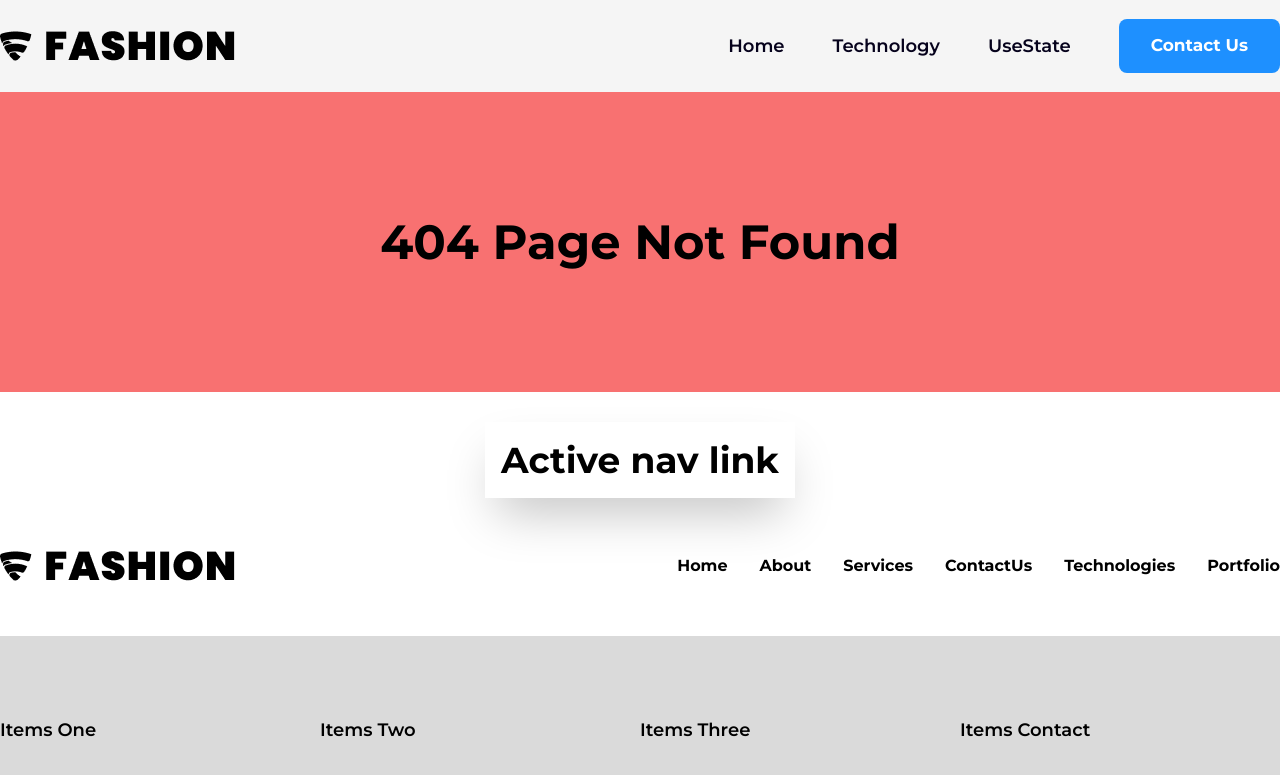
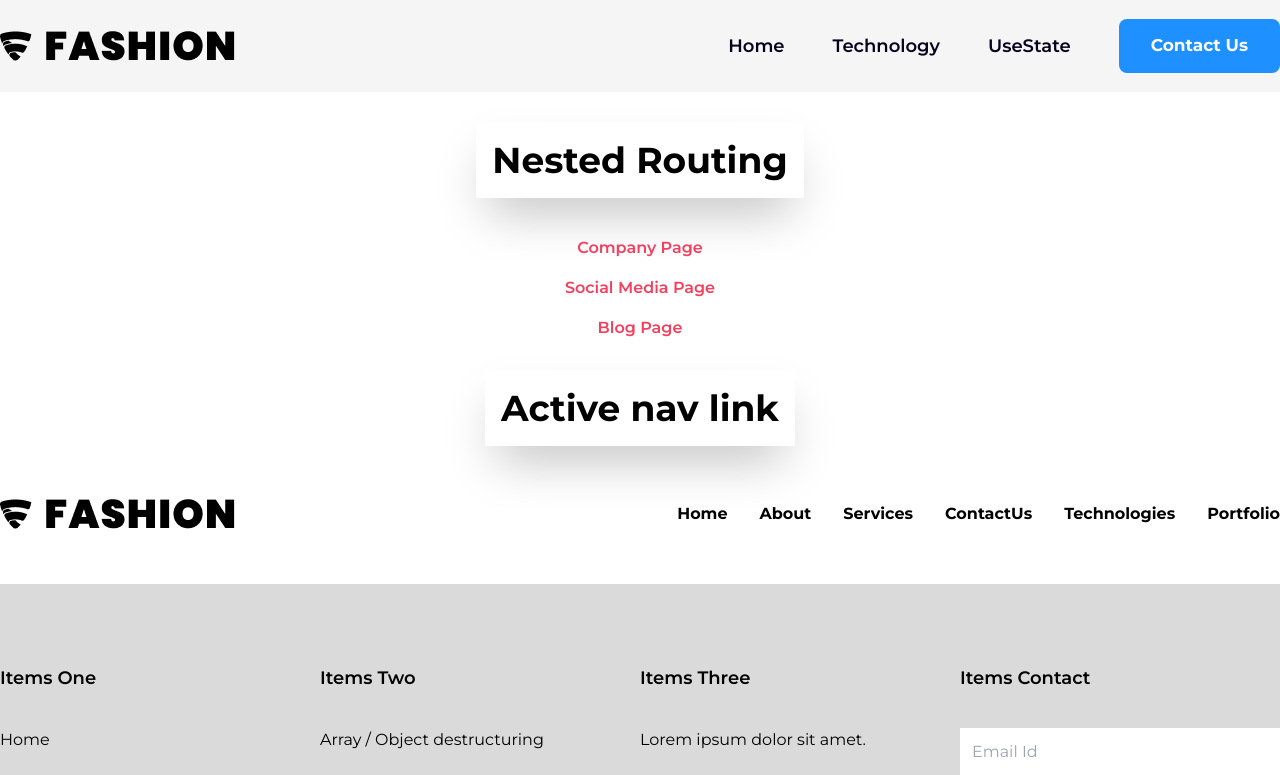
Before and after one commit to ankursrv/react-practice, a React (Create React App) app: page /nestedrouting in a window 1280 px wide. Shown: the top 775 px of the page. Built offline with nearby package versions, Linux system fonts and the light colour scheme; the HTML template or start-up script is replaced by a standard one.

Commit message:
Nested Routing

```diff
--- a/src/App.js
+++ b/src/App.js
@@ -12,6 +12,10 @@ import ModalPage from './pages/ModalPage'
 import ActiveNavLinkPage from './pages/ActiveNavLinkPage'  // Nav Link Active
 import NavigateToPage from './pages/NavigateToPage'
 import NotFoundPage from './pages/NotFoundPage'
+import NestedRouting from './pages/NestedRouting'       //Neted Route Page
+import CompanyPage from './pages/NestedRouting/CompanyPage'   //Neted Route Page inner Routing
+import SocialPage from './pages/NestedRouting/SocialPage'   //Neted Route Page inner Routing
+import BlogPage from './pages/NestedRouting/BlogPage'   //Neted Route Page inner Routing
 const App =() =>{
   return(
     <BrowserRouter>
@@ -26,6 +30,11 @@ const App =() =>{
         <Route path='/exportdefaultandexportname' element={<ExportDefaultAndExportName />} />
         <Route path='/modal' element={<ModalPage />} />
         <Route path='/NavigateToPage' element={<NavigateToPage />} />
+        <Route path='/nestedrouting/' element={<NestedRouting />}>
+        <Route path='companypage' element={<CompanyPage />} />
+        <Route path='socialpage' element={<SocialPage />} />
+        <Route path='BlogPage' element={<BlogPage />} />
+        </Route>
         <Route path='*' element={<NotFoundPage />} />
         {/* <Route path='*' element={<Navigate to='/' />} />   */}
       </Routes>
--- a/src/component/Data/index.jsx
+++ b/src/component/Data/index.jsx
@@ -37,6 +37,12 @@ const cardItemsData =[
         discription: "Navigate Page On Click Button, Navigate One page to Another Page onClick",
         goToPageText: "Go To Page",
         goToPageLink: "/NavigateToPage",
+    },
+    {
+        title: "Nested Routing",
+        discription: "Ek Route Bnakar uske andar Ek aur Route define krna Nested Routing khte hai.",
+        goToPageText: "Go To Page",
+        goToPageLink: "/nestedRouting",
     },
     {
         title: "404",
--- /dev/null
+++ b/src/pages/NestedRouting/BlogPage/index.jsx
@@ -0,0 +1,16 @@
+import React from 'react'
+
+const BlogPage = () => {
+  return (
+    <>
+      <main className="max-w-[1320px] mx-auto">
+        <section className="my-10 text-center">
+          <h1 className='text-2xl font-bold'>Blog Page</h1>
+          <p>Blog Page Info</p>
+        </section>
+      </main>
+    </>
+  )
+}
+
+export default BlogPage
--- /dev/null
+++ b/src/pages/NestedRouting/CompanyPage/index.jsx
@@ -0,0 +1,12 @@
+import React from 'react'
+
+const CompanyPage = () => {
+  return (
+    <div className='text-center'>
+      <h1 className='text-2xl font-bold text-center'>Company Page </h1>
+      <p>Company Info</p>
+    </div>
+  )
+}
+
+export default CompanyPage
--- /dev/null
+++ b/src/pages/NestedRouting/SocialPage/index.jsx
@@ -0,0 +1,12 @@
+import React from 'react'
+
+const SocialPage = () => {
+  return (
+    <div className='text-center'>
+       <h1 className='text-2xl font-bold'>Social Page </h1>
+       <p>social Page Info</p>
+    </div>
+  )
+}
+
+export default SocialPage
--- /dev/null
+++ b/src/pages/NestedRouting/index.jsx
@@ -0,0 +1,18 @@
+import { Link, Outlet } from "react-router-dom"
+import SectionTtl from "../../component/SectionTtl"
+const NestedRouting = () => {
+    return (
+        <>
+            <section className="max-w-[1320px] mx-auto my-10">
+            <SectionTtl sectionTtlText='Nested Routing' />
+            <ul className="space-y-4">
+                <li className="text-rose-500 text-base font-semibold text-center"><Link to='CompanyPage'>Company Page</Link></li>
+                <li className="text-rose-500 text-base font-semibold text-center"><Link to='socialPage'>Social Media Page</Link></li>
+                <li className="text-rose-500 text-base font-semibold text-center"><Link to='BlogPage'>Blog Page</Link></li>
+                <Outlet />
+            </ul>
+            </section>
+        </>
+    )
+}
+export default NestedRouting
```
